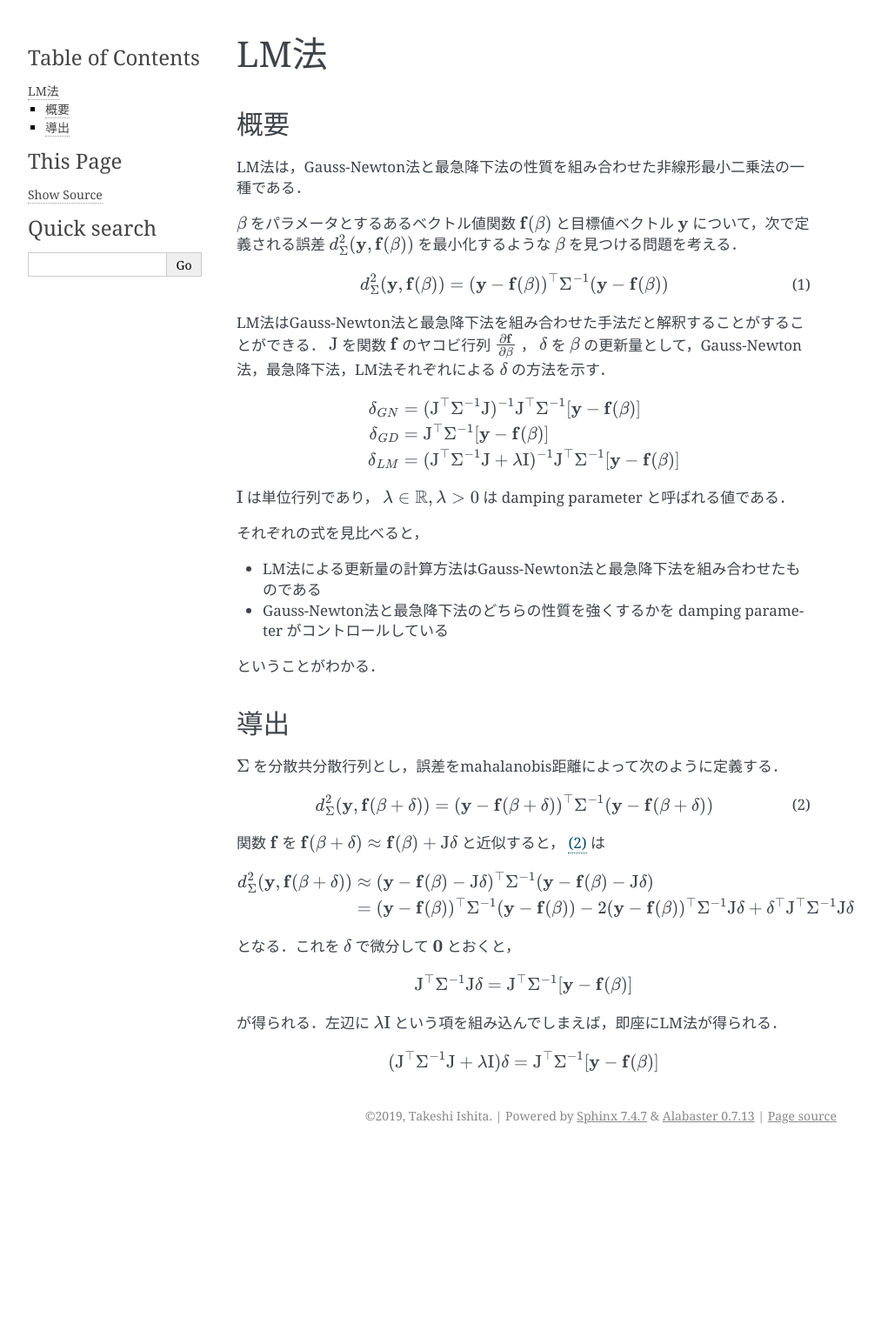
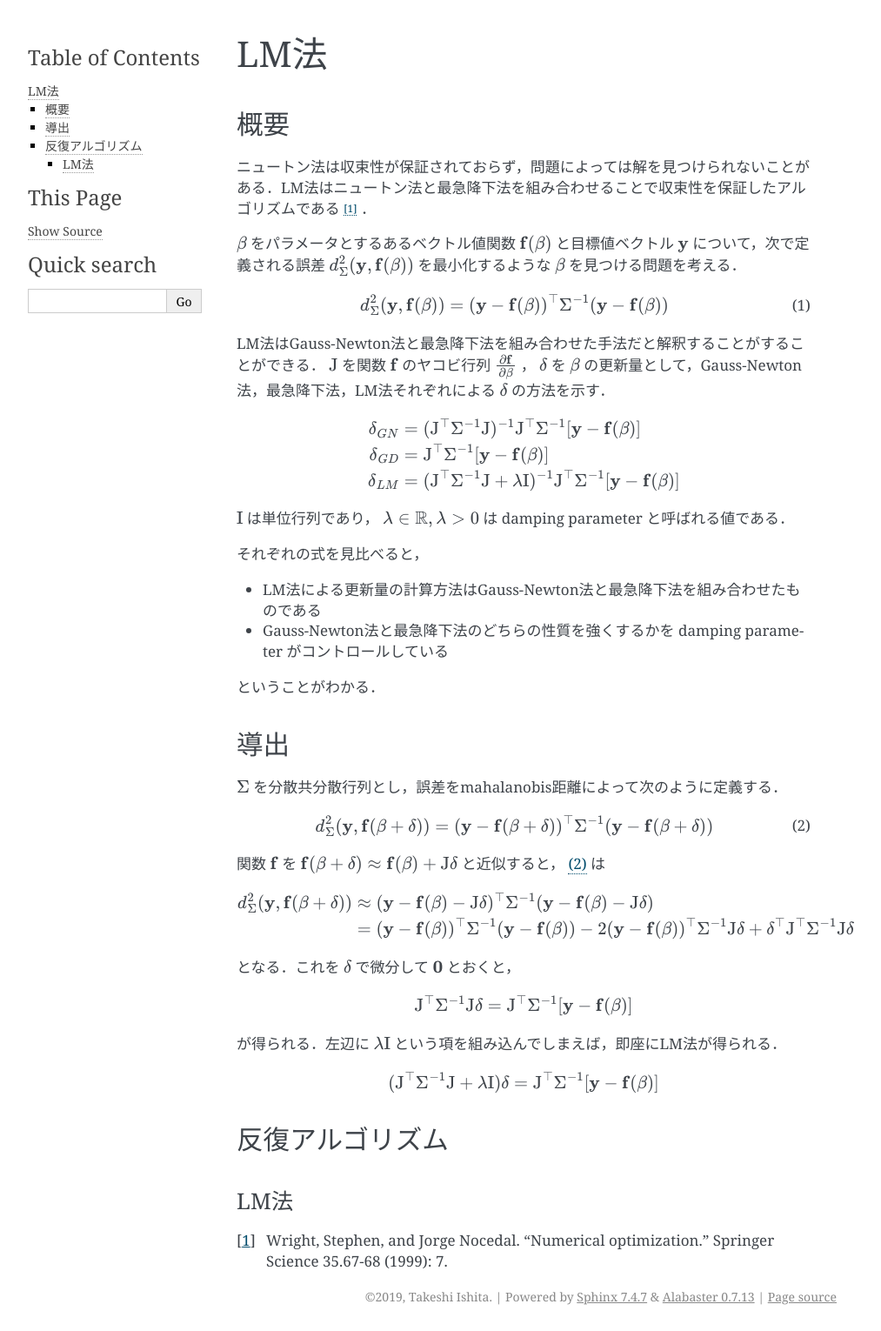
Before and after one commit to IshitaTakeshi/SparseBundleAdjustment, a Sphinx documentation site: the page built from docs/source/levenberg-marquardt.rst, in a window 1280 px wide. Shown: the whole page at 87% size, without its empty margins (148-1161 px from the left). Built offline with Sphinx 7.4.7, drawn with Linux system fonts in a browser that asks for light colours; before the commit the page ends 1322 px from its top, so only the background shows below that.

Commit message:
Modify the basic explanation of the LM method

```diff
--- a/docs/source/levenberg-marquardt.rst
+++ b/docs/source/levenberg-marquardt.rst
@@ -6,7 +6,7 @@ LM法
 概要
 ----
 
-LM法は，Gauss-Newton法と最急降下法の性質を組み合わせた非線形最小二乗法の一種である．
+ニュートン法は収束性が保証されておらず，問題によっては解を見つけられないことがある．LM法はニュートン法と最急降下法を組み合わせることで収束性を保証したアルゴリズムである [#Wright_et_al_1999]_ ．
 
 :math:`\mathbf{\beta}` をパラメータとするあるベクトル値関数 :math:`\mathbf{f}(\mathbf{\beta})` と目標値ベクトル :math:`\mathbf{y}` について，次で定義される誤差 :math:`d^{2}_{\mathrm{\Sigma}}(\mathbf{y}, \mathbf{f}(\mathbf{\beta}))` を最小化するような :math:`\mathbf{\beta}` を見つける問題を考える．
 
@@ -45,10 +45,10 @@ LM法はGauss-Newton法と最急降下法を組み合わせた手法だと解釈
 
 .. math::
     d^{2}_{\mathrm{\Sigma}}(\mathbf{y}, \mathbf{f}(\mathbf{\beta} + \mathbf{\delta})) = (\mathbf{y} - \mathbf{f}(\mathbf{\beta} + \mathbf{\delta}))^{\top}\mathrm{\Sigma}^{-1} (\mathbf{y} - \mathbf{f}(\mathbf{\beta} + \mathbf{\delta}))
-    :label: updated_error
+    :label: updated-error
 
 
-関数 :math:`\mathbf{f}` を :math:`\mathbf{f}(\mathbf{\beta} + \mathbf{\delta}) \approx \mathbf{f}(\mathbf{\beta}) + \mathrm{J} \mathbf{\delta}` と近似すると， :eq:`updated_error` は
+関数 :math:`\mathbf{f}` を :math:`\mathbf{f}(\mathbf{\beta} + \mathbf{\delta}) \approx \mathbf{f}(\mathbf{\beta}) + \mathrm{J} \mathbf{\delta}` と近似すると， :eq:`updated-error` は
 
 .. math::
     \begin{align}
@@ -71,3 +71,12 @@ LM法はGauss-Newton法と最急降下法を組み合わせた手法だと解釈
 .. math::
     (\mathrm{J}^{\top} \mathrm{\Sigma}^{-1} \mathrm{J} + \lambda \mathrm{I}) \mathbf{\delta}
     = \mathrm{J}^{\top} \mathrm{\Sigma}^{-1} [\mathbf{y} - \mathbf{f}(\mathbf{\beta})]
+
+
+反復アルゴリズム
+----------------
+
+LM法
+~~~~
+
+.. [#Wright_et_al_1999] Wright, Stephen, and Jorge Nocedal. "Numerical optimization." Springer Science 35.67-68 (1999): 7.
```
